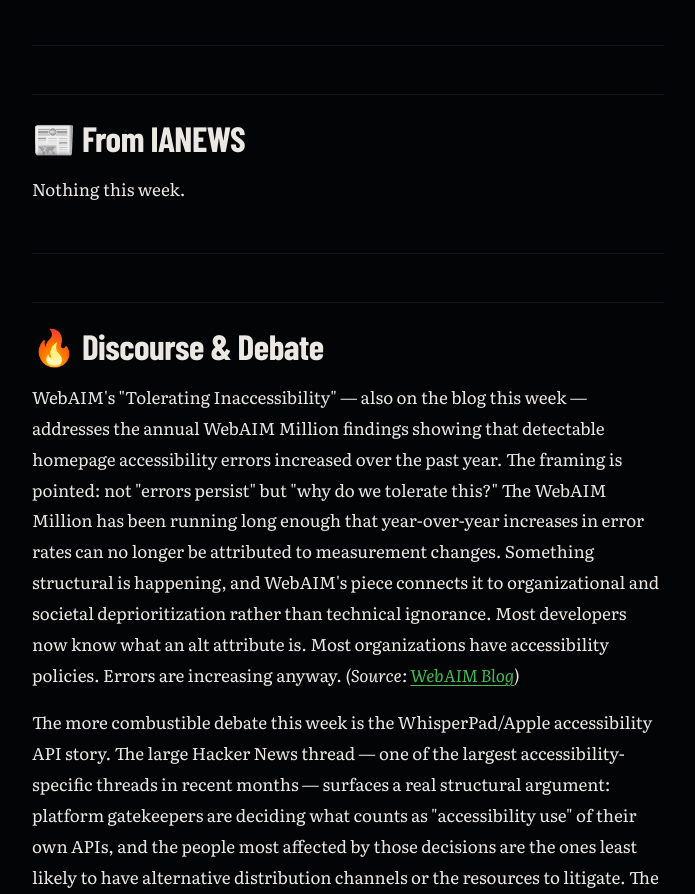
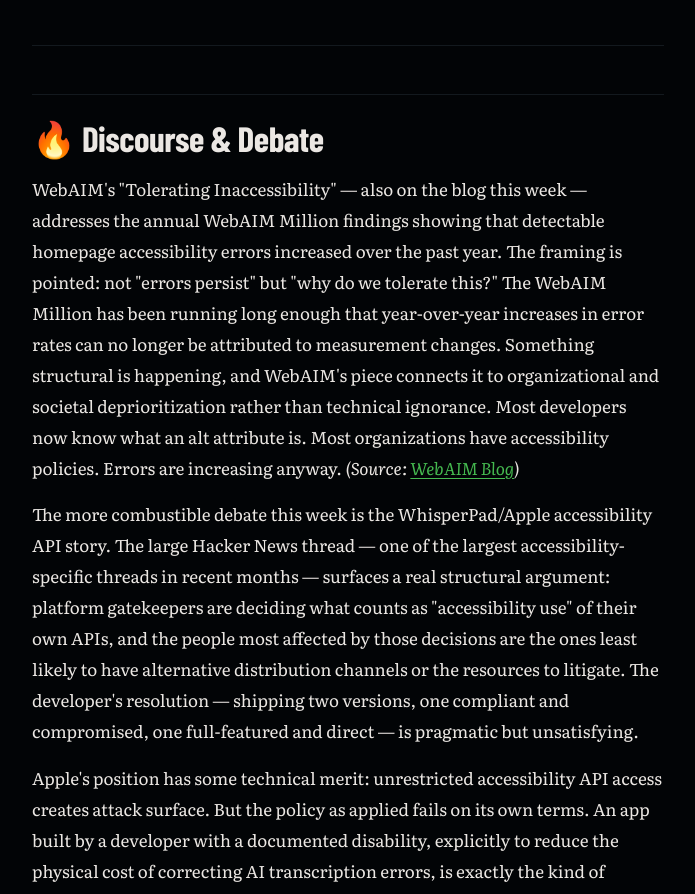
Before and after one commit to amitse/amitse.github.io, an Eleventy site: page src/a11y-ai-daily/2026-06-09.md in a window 1280 px wide. Shown: the part 6048-6942 px from the top of the page, without its empty margins (292-987 px from the left). Built offline with nearby package versions, Linux system fonts and the light colour scheme; Eleventy itself is replaced by a stand-in of ours; files that its build step writes are made by us from their sources; a web font is replaced by a local one.

Commit message:
fix: remove IANEWS section from a11y-ai-daily articles (2026-06-09, 2026-06-11)

```diff
--- a/src/a11y-ai-daily/2026-06-09.md
+++ b/src/a11y-ai-daily/2026-06-09.md
@@ -68,12 +68,6 @@ The xa11y library described above has a testing-specific relevance worth calling
 
 ---
 
-## 📰 From IANEWS
-
-Nothing this week.
-
----
-
 ## 🔥 Discourse & Debate
 
 WebAIM's "Tolerating Inaccessibility" — also on the blog this week — addresses the annual WebAIM Million findings showing that detectable homepage accessibility errors increased over the past year. The framing is pointed: not "errors persist" but "why do we tolerate this?" The WebAIM Million has been running long enough that year-over-year increases in error rates can no longer be attributed to measurement changes. Something structural is happening, and WebAIM's piece connects it to organizational and societal deprioritization rather than technical ignorance. Most developers now know what an alt attribute is. Most organizations have accessibility policies. Errors are increasing anyway. *(Source: [WebAIM Blog](https://webaim.org/blog/))*
--- a/src/a11y-ai-daily/2026-06-11.md
+++ b/src/a11y-ai-daily/2026-06-11.md
@@ -62,12 +62,6 @@ TPGi published "WCAG Compliance Levels Explained: A, AA, and AAA" on June 8 —
 
 ---
 
-## 📰 From IANEWS
-
-Nothing available this week — Microsoft's Inclusive/Accessibility Newsletter is a private internal distribution and cannot be sourced.
-
----
-
 ## 🔥 Discourse & Debate
 
 The **National Federation of the Blind filed suit against the Department of Justice and the Department of Health and Human Services** over their extensions of compliance deadlines for ADA Title II and Section 504 — the rules requiring state and local governments and federally funded programs to make their digital services accessible. Deque covered this on June 2 under the headline ["NFB sues DOJ and HHS over deadline extensions: What it means for your ADA Title II and Section 504 compliance program."](https://www.deque.com/blog/nfb-sues-doj-and-hhs-over-deadline-extensions-ada-title-ii-and-section-504/)
```
